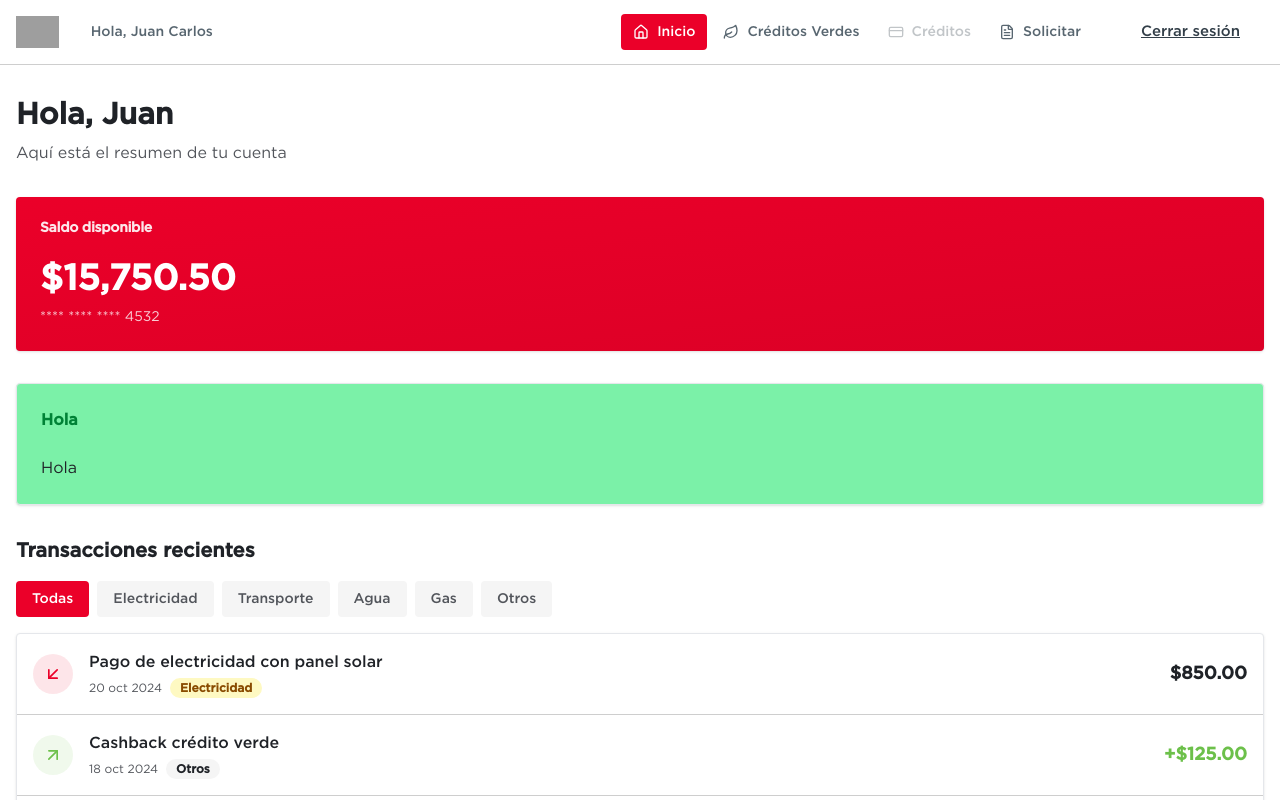
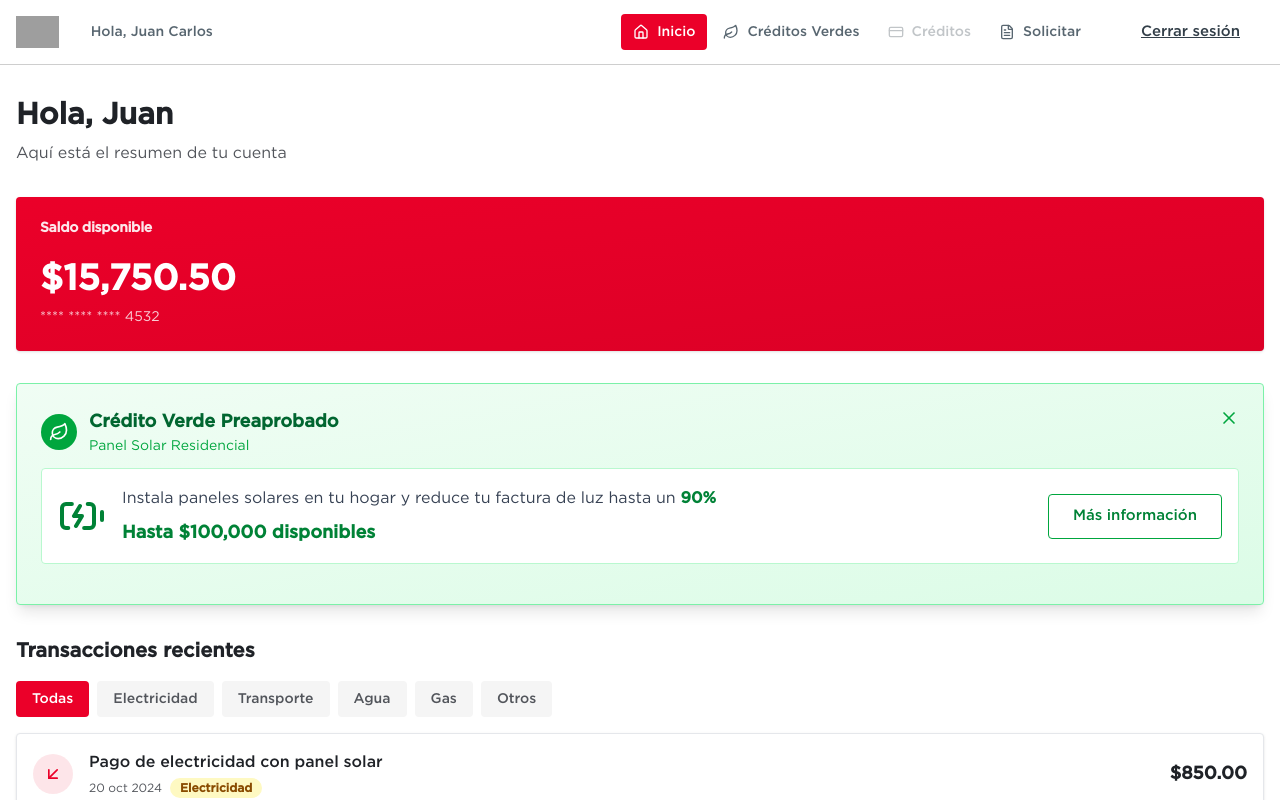
Before and after one commit to fermofou/hack_mty25, a React app in the folder frontend/: page /user/dashboard in a window 1280 px wide. Shown: the top 800 px of the page. Built offline with nearby package versions, Linux system fonts and the light colour scheme; grey boxes are pictures that could not be loaded; the HTML template or start-up script is replaced by a standard one.

Commit message:
creditos verdes

```diff
--- a/frontend/src/pages/UserDashboard.tsx
+++ b/frontend/src/pages/UserDashboard.tsx
@@ -11,8 +11,15 @@ import {
   CardTitle,
 } from '../components/ui/card';
 import { mockTransactions, type TransactionCategory } from '../lib/mock-data';
-import { ArrowDownLeft, ArrowUpRightIcon } from 'lucide-react';
+import {
+  ArrowDownLeft,
+  ArrowUpRightIcon,
+  BatteryCharging,
+  LeafIcon,
+  X,
+} from 'lucide-react';
 import { Badge } from '../components/ui/badge';
+import { Button } from '@/components/Button';
 
 export default function UserDashboard() {
   const navigate = useNavigate();
@@ -20,6 +27,7 @@ export default function UserDashboard() {
   const [selectedCategory, setSelectedCategory] = useState<
     TransactionCategory | 'all'
   >('all');
+  const [isGreenCreditExpanded, setIsGreenCreditExpanded] = useState(false);
 
   useEffect(() => {
     if (user && user.type !== 'user') {
@@ -95,9 +103,138 @@ export default function UserDashboard() {
         </Card>
 
         {/* Preapproved credit */}
-        <Card className='mb-8 bg-green-300'>
-          <CardHeader className='text-green-700 font-bold'>Hola</CardHeader>
-          <CardContent>Hola</CardContent>
+        <Card className='mb-8 bg-linear-to-br from-green-50 to-green-100 border-green-300 shadow-lg overflow-hidden'>
+          <CardHeader className='text-green-700 font-bold pb-3'>
+            <div className='flex justify-between items-start'>
+              <div className='flex items-center gap-3'>
+                <div className='bg-green-600 rounded-full p-2'>
+                  <LeafIcon className='text-white' size={20} />
+                </div>
+                <div>
+                  <h3 className='text-lg font-semibold text-green-800'>
+                    Crédito Verde Preaprobado
+                  </h3>
+                  <p className='text-sm text-green-600 font-normal'>
+                    Panel Solar Residencial
+                  </p>
+                </div>
+              </div>
+              <button className='cursor-pointer text-green-600 hover:text-green-800 transition-colors'>
+                <X size={20} />
+              </button>
+            </div>
+          </CardHeader>
+          <CardContent className='space-y-4'>
+            {/* Main offer section - Always visible */}
+            <div className='bg-white rounded-lg p-4 border border-green-200'>
+              <div className='flex justify-between items-center'>
+                <div className='flex items-center gap-4'>
+                  <BatteryCharging className='text-green-700' size={48} />
+                  <div className='flex-1'>
+                    <p className='text-gray-700 leading-relaxed'>
+                      Instala paneles solares en tu hogar y reduce tu factura de
+                      luz hasta un{' '}
+                      <span className='font-semibold text-green-700'>90%</span>
+                    </p>
+                    <p className='text-lg font-bold text-green-700 mt-2'>
+                      Hasta $100,000 disponibles
+                    </p>
+                  </div>
+                </div>
+                {!isGreenCreditExpanded && (
+                  <Button
+                    variant='secondary'
+                    className='border-green-600 text-green-700 hover:bg-green-50 hover:border-green-700 hover:text-green-700'
+                    onClick={() => setIsGreenCreditExpanded(true)}
+                  >
+                    Más información
+                  </Button>
+                )}
+              </div>
+            </div>
+
+            {/* Expandable content with animation */}
+            <div
+              className={`transition-all duration-500 ease-in-out ${
+                isGreenCreditExpanded
+                  ? 'max-h-96 opacity-100'
+                  : 'max-h-0 opacity-0 overflow-hidden'
+              }`}
+            >
+              <div className='space-y-4 pt-2'>
+                {/* Credit details grid */}
+                <div className='grid grid-cols-2 md:grid-cols-4 gap-4'>
+                  <div className='bg-white rounded-lg p-3 text-center border border-green-200 transform transition-transform duration-300 hover:scale-105'>
+                    <div className='text-2xl font-bold text-green-700'>
+                      $100,000
+                    </div>
+                    <div className='text-xs text-green-600 font-medium'>
+                      Monto disponible
+                    </div>
+                  </div>
+                  <div className='bg-white rounded-lg p-3 text-center border border-green-200 transform transition-transform duration-300 hover:scale-105'>
+                    <div className='text-2xl font-bold text-green-700'>
+                      8.9%
+                    </div>
+                    <div className='text-xs text-green-600 font-medium'>
+                      Tasa anual
+                    </div>
+                  </div>
+                  <div className='bg-white rounded-lg p-3 text-center border border-green-200 transform transition-transform duration-300 hover:scale-105'>
+                    <div className='text-2xl font-bold text-green-700'>60</div>
+                    <div className='text-xs text-green-600 font-medium'>
+                      Meses máx.
+                    </div>
+                  </div>
+                  <div className='bg-white rounded-lg p-3 text-center border border-green-200 transform transition-transform duration-300 hover:scale-105'>
+                    <div className='text-2xl font-bold text-green-700'>
+                      $2,140
+                    </div>
+                    <div className='text-xs text-green-600 font-medium'>
+                      Pago mensual est.*
+                    </div>
+                  </div>
+                </div>
+
+                {/* Benefits */}
+                <div className='bg-green-50 rounded-lg p-3 border border-green-200 transform transition-all duration-300'>
+                  <div className='flex flex-wrap gap-x-4 gap-y-2 text-sm text-green-700'>
+                    <div className='flex items-center gap-1'>
+                      <span>✓</span>
+                      <span>Sin comisión por apertura</span>
+                    </div>
+                    <div className='flex items-center gap-1'>
+                      <span>✓</span>
+                      <span>Instalación incluida</span>
+                    </div>
+                    <div className='flex items-center gap-1'>
+                      <span>✓</span>
+                      <span>Garantía 25 años</span>
+                    </div>
+                  </div>
+                </div>
+
+                {/* Expanded action buttons */}
+                <div className='flex gap-3'>
+                  <Button className='flex-1 bg-green-700 hover:bg-green-800 text-white'>
+                    Solicitar ahora
+                  </Button>
+                  <Button
+                    variant='secondary'
+                    className='border-green-600 text-green-700 hover:bg-green-50 hover:border-green-700 hover:text-green-700'
+                    onClick={() => setIsGreenCreditExpanded(false)}
+                  >
+                    Mostrar menos
+                  </Button>
+                </div>
+
+                <p className='text-xs text-gray-500 text-center'>
+                  *Cálculo estimado para $100,000 a 60 meses. Sujeto a
+                  aprobación crediticia.
+                </p>
+              </div>
+            </div>
+          </CardContent>
         </Card>
 
         <div className='mb-8'>
```
